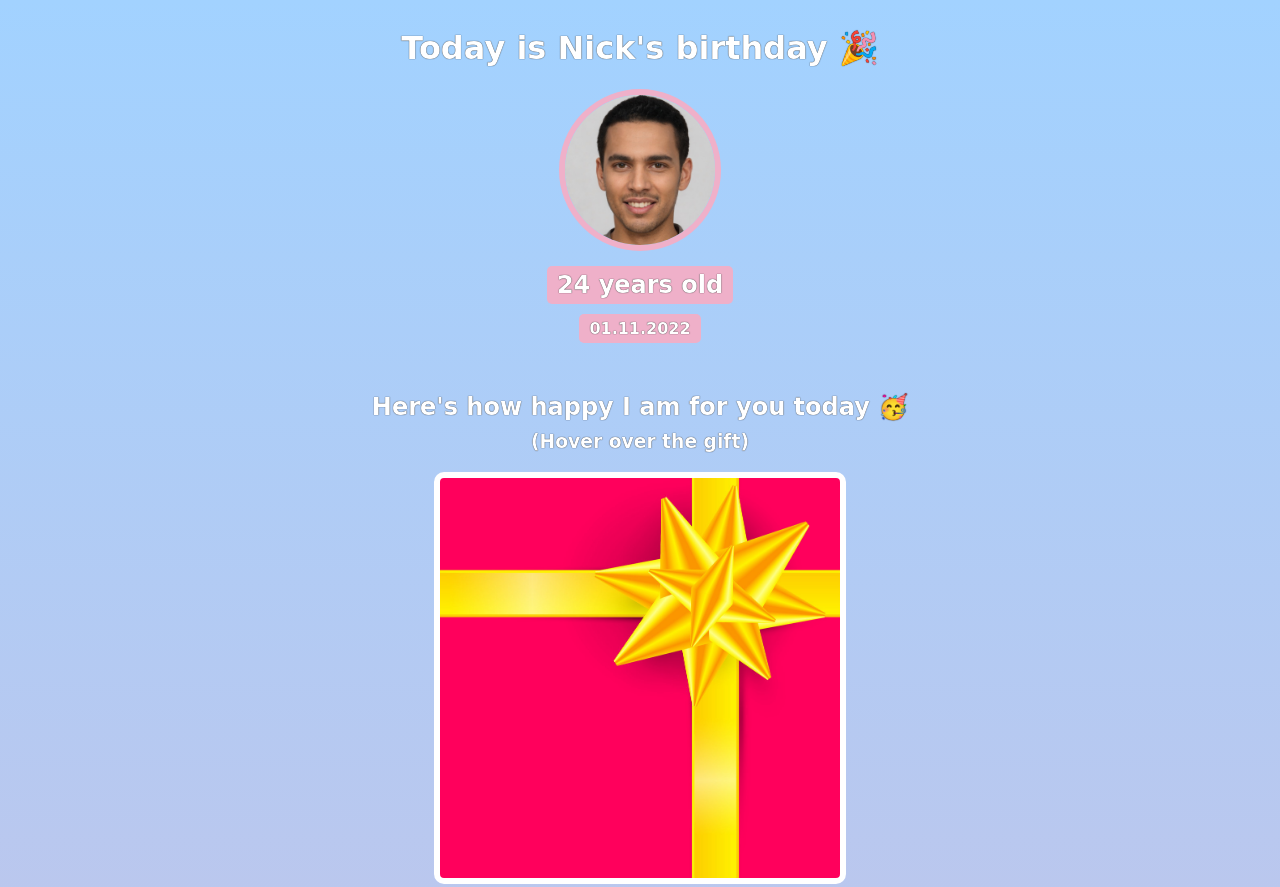
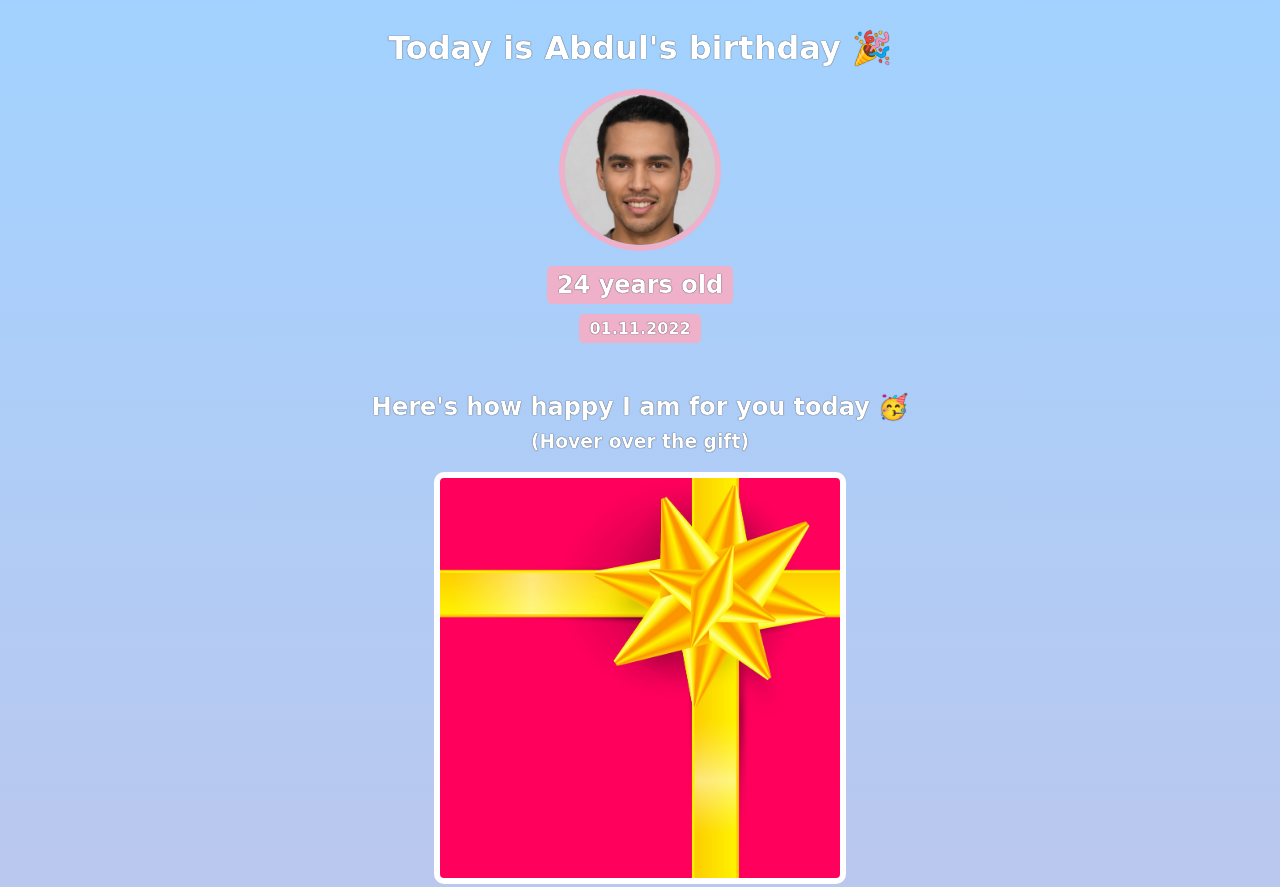
Before and after one commit to Abduls24/birthday-gift-site, a website built with Vite: page index.html in a window 1280 px wide. Shown: the top 887 px of the page. Built offline with nearby package versions, Linux system fonts and the light colour scheme; a web font is replaced by a local one.

Commit message:
Change the name to Abdul

```diff
--- a/index.html
+++ b/index.html
@@ -7,7 +7,7 @@
     </head>
     <body>
         <div id="header">
-            <h1>Today is Nick's birthday 🎉</h1>
+            <h1>Today is Abdul's birthday 🎉</h1>
             <img id="bff-img" src="images/nick.jpg">
             <h2 id="bday-age">24 years old</h2>
             <h4 id="bday-date">01.11.2022</h4>
```
